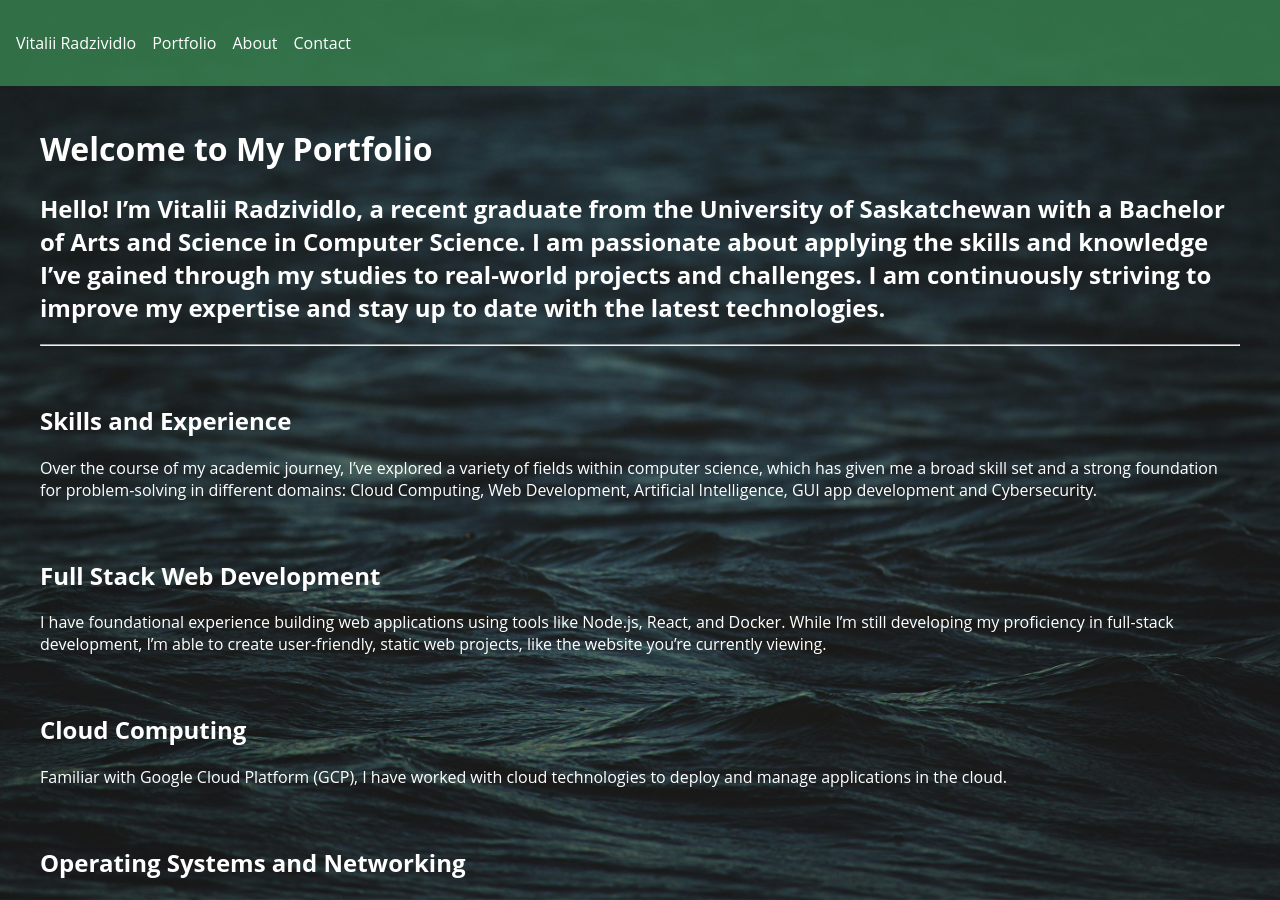
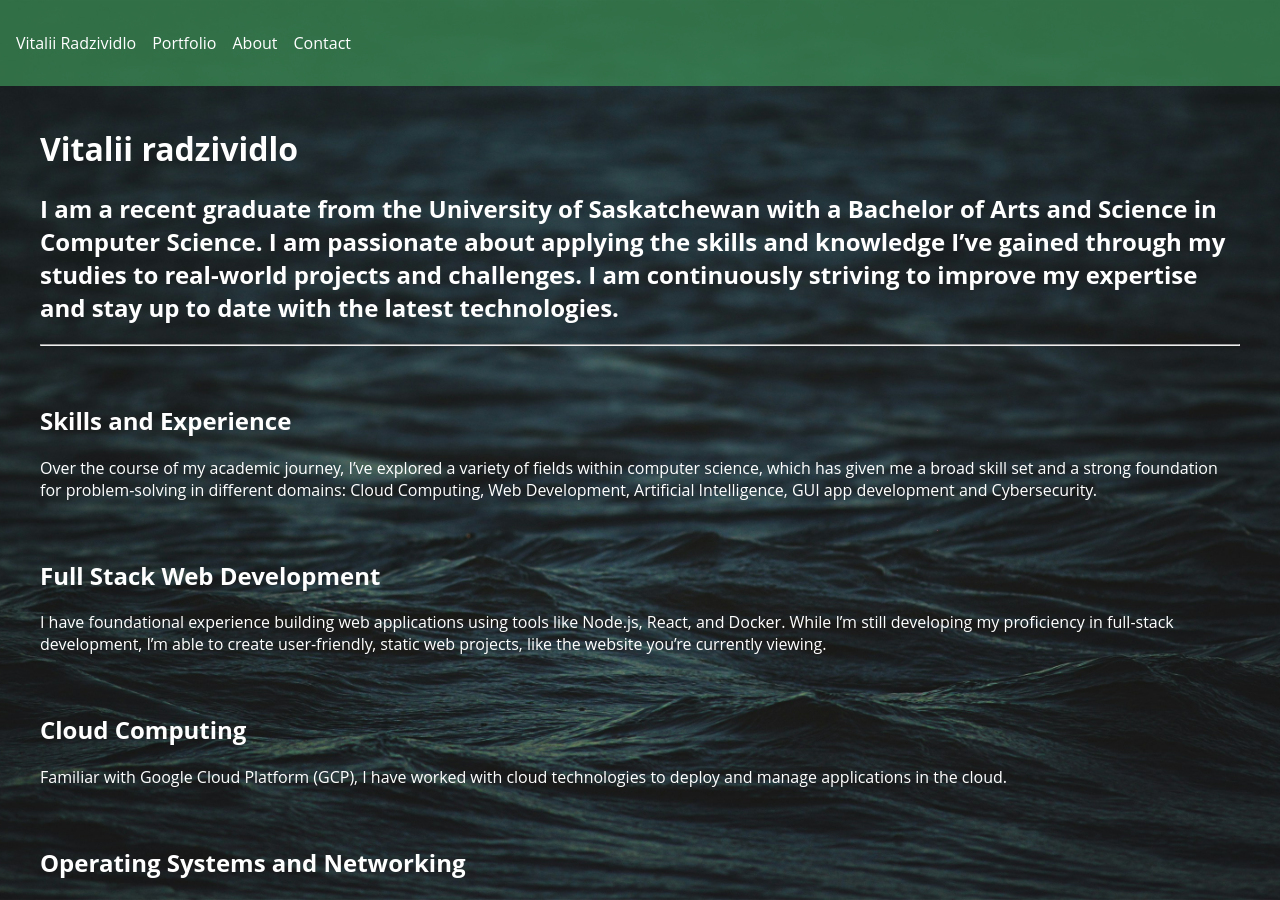
Before and after one commit to Veentikon/Veentikon.github.io, a Jekyll site: the page built from index.md, in a window 1280 px wide and 900 px high. Built offline with Jekyll 4.4.1, drawn with Linux system fonts in a browser that asks for light colours; some web fonts are replaced.

Commit message:
Text and link fixes

```diff
--- a/_includes/footer.html
+++ b/_includes/footer.html
@@ -4,8 +4,8 @@
         <p>&copy; {{ site.time | date: "%Y" }} {{ site.title }}. All rights reserved.</p>
         <ul class="social-links">
           <li><a href="https://github.com/Veentikon" target="_blank" title="GitHub"><i class="fab fa-github"></i></a></li>
-          <li><a href="https://www.linkedin.com/in/yourusername" target="_blank" title="LinkedIn"><i class="fab fa-linkedin"></i></a></li>
-          <li><a href="https://twitter.com/yourusername" target="_blank" title="Twitter"><i class="fab fa-twitter"></i></a></li>
+          <li><a href="www.linkedin.com/in/vitalii-radzividlo-0a42ba277" target="_blank" title="LinkedIn"><i class="fab fa-linkedin"></i></a></li>
+          <!-- <li><a href="https://twitter.com/yourusername" target="_blank" title="Twitter"><i class="fab fa-twitter"></i></a></li> -->
           <!-- Add more social links as needed -->
         </ul>
       </div>
--- a/index.md
+++ b/index.md
@@ -2,9 +2,9 @@
 layout: default
 ---
 
-<h1> Welcome to My Portfolio </h1>
+<h1> Vitalii radzividlo </h1>
 
-<h2> Hello! I’m Vitalii Radzividlo, a recent graduate from the University of Saskatchewan with a Bachelor of Arts and Science in Computer Science. I am passionate about applying the skills and knowledge I’ve gained through my studies to real-world projects and challenges. I am continuously striving to improve my expertise and stay up to date with the latest technologies.
+<h2> I am a recent graduate from the University of Saskatchewan with a Bachelor of Arts and Science in Computer Science. I am passionate about applying the skills and knowledge I’ve gained through my studies to real-world projects and challenges. I am continuously striving to improve my expertise and stay up to date with the latest technologies.
 </h2>
 <hr>
 
```
